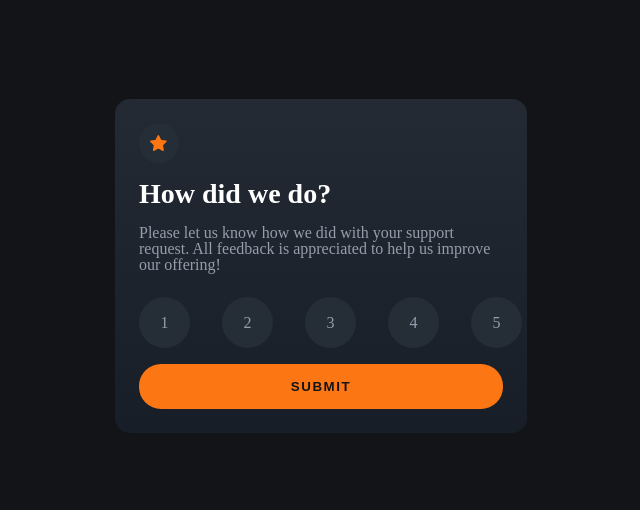
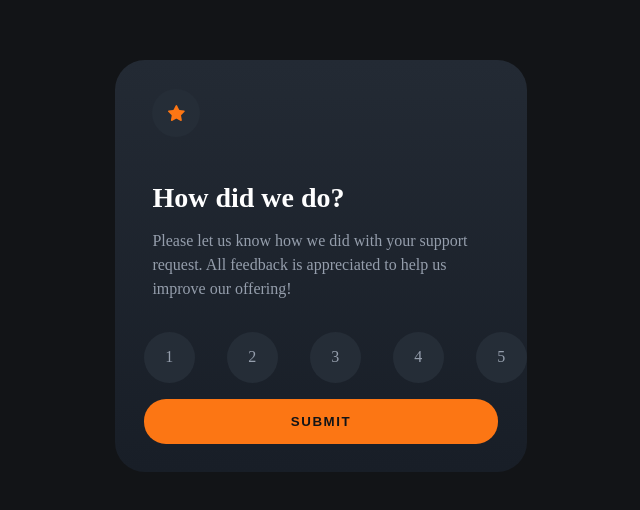
Before and after one commit to GMarqz/interactive-rating-component, a website with bundled scripts: page index.html in a window 1536 px wide. Shown: the part 134-644 px from the top of the page, without its empty margins (447-1087 px from the left). Built offline with nearby package versions, Linux system fonts and the light colour scheme.

Commit message:
add desktop size

```diff
--- a/src/styles/card-container.css
+++ b/src/styles/card-container.css
@@ -23,13 +23,12 @@ main {
 }
 
 .card {
-    /* width: 40%; */
-    max-width: 25.75rem;
-    /* height: 21.5rem; */
-    padding: 1.5rem;
+    width: 100%;
+    max-width: 20.438rem;
+    padding: 1.5rem 1rem 2rem 1rem;
     background: linear-gradient(#232A34, #181E27);
     border-radius: 0.938rem;
-    gap: 1.063rem;
+    gap: 1.5rem;
 }
 
 .card-body {
@@ -37,11 +36,18 @@ main {
     margin-bottom: 0.438rem;
 }
 
+.card-body-ty{
+    gap: 1.5rem;
+}
+
 .card-title {
     color: #fff;
     font-weight: 700;
-    /* font-size: calc(1.50rem + 3vw); */
     font-size: 1.75rem;
+}
+
+.card-body-ty-text {
+    font-size: 0.875rem;
 }
 
 .thank-you-card {
@@ -50,10 +56,49 @@ main {
 }
 
 .rate-value-container {
-    /* max-width: 10.5rem; */
     padding: 0.313rem 0.75rem;
     border-radius: 22.5px;
     background-color: var(--dark-blue);
     color: var(--orange);
     font-size: 0.875rem;
 }
+
+@media screen and (min-width: 1440px) {
+    .card {
+        max-width: 25.75rem;
+        padding: 1.8rem;
+        border-radius: 1.875rem;
+    }
+
+    .icon-star-container {
+        width: 3rem;
+        height: 3rem;
+        margin-bottom: 1.875rem;
+    }
+
+    .icon-star {
+        width: 16.75px;
+        height: 16px;
+    }
+
+    .card-body {
+        padding-left: 0.538rem;
+    }
+
+    .card-title {
+        font-size: 1.75rem;
+    }
+
+    .card-text {
+        line-height: 1.5rem;
+    }
+
+    .card-body-ty {
+        padding: 0.813rem 0.813rem 0.813rem 0;
+        gap: 2rem;
+    }
+
+    .card-body-ty-text {
+        font-size: 0.938rem;
+    }
+}
```
